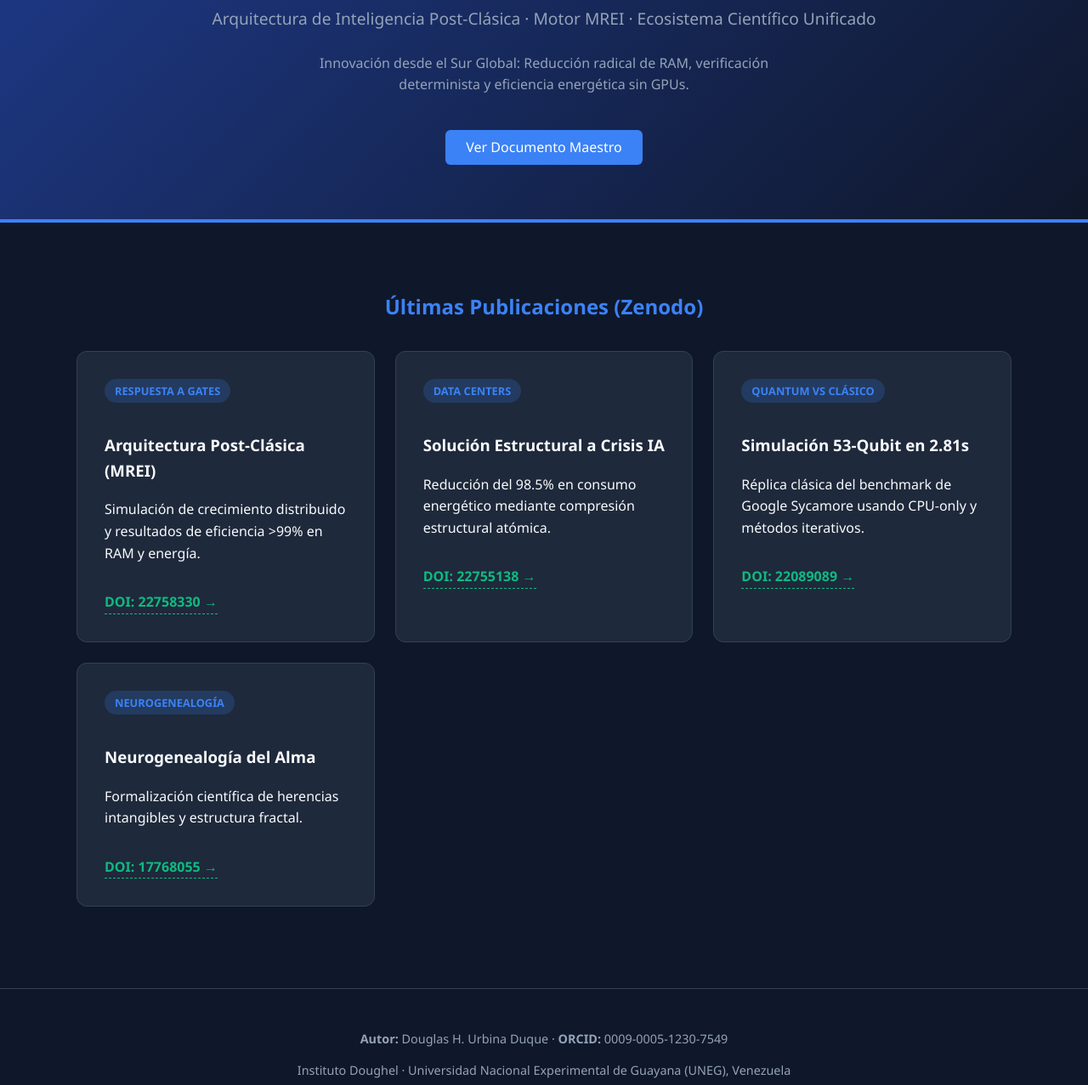
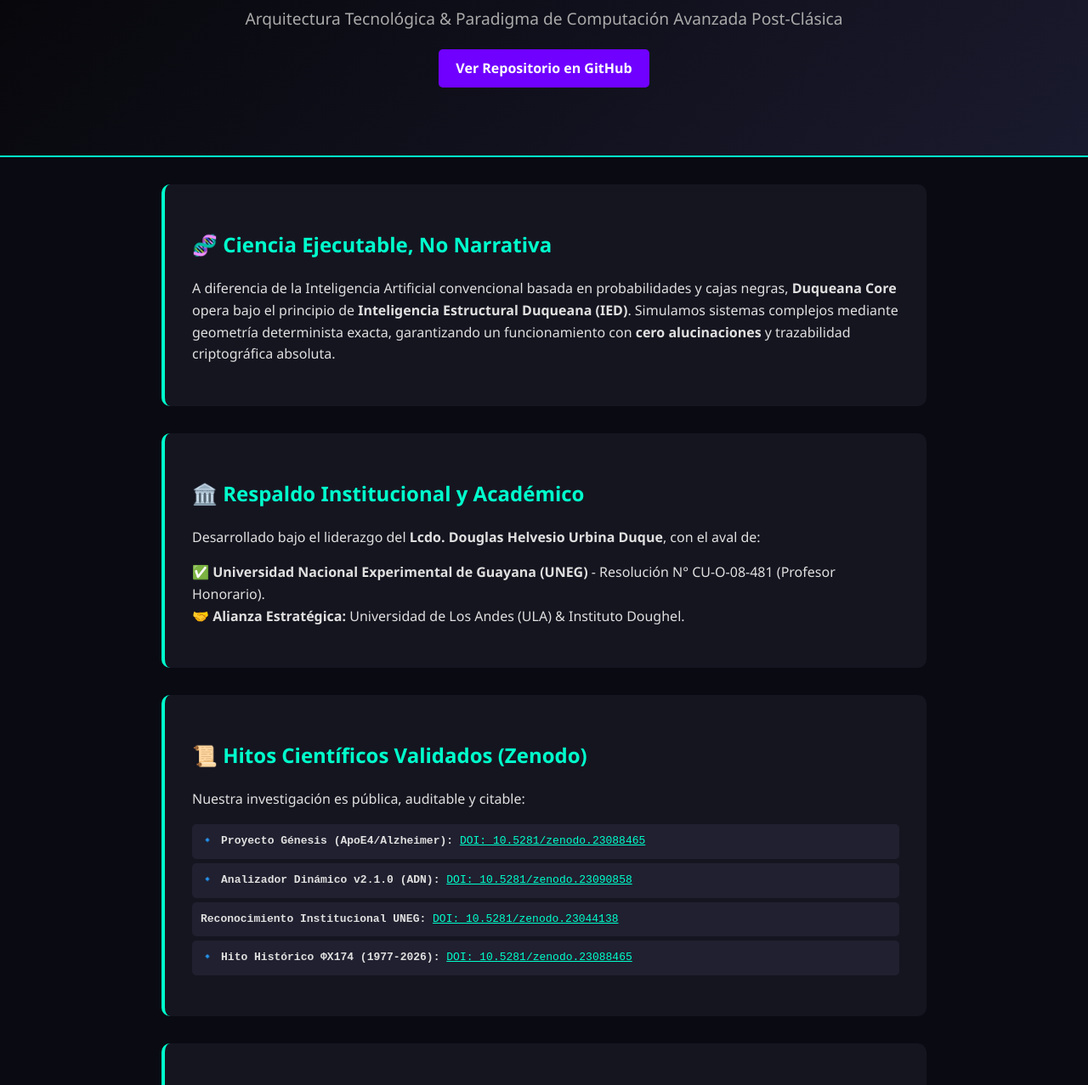
Before and after one commit to dougheliano-beep/DUQUEANA--CORE-, a website: page index.html in a window 1280 px wide. Shown: the part 150-1427 px from the top of the page at 85% size. Drawn offline with Linux system fonts and the light colour scheme.

Commit message:
index.html

```diff
--- a/index.html
+++ b/index.html
@@ -3,91 +3,80 @@
 <head>
     <meta charset="UTF-8">
     <meta name="viewport" content="width=device-width, initial-scale=1.0">
-    <title>Duqueana Core · Post-Classical AI Framework</title>
-    <meta name="description" content="Ecosistema Científico Duqueano: Inteligencia Estructural, MREI y Eficiencia Radical.">
+    <title>Duqueana Core | Computación Post-Clásica</title>
     <style>
         :root {
-            --bg-color: #0f172a;
-            --card-bg: #1e293b;
-            --text-main: #f8fafc;
-            --text-sec: #94a3b8;
-            --accent: #3b82f6;
-            --accent-hover: #2563eb;
-            --success: #10b981;
+            --bg-color: #0a0a12;
+            --text-color: #e0e0e0;
+            --accent-color: #00ffcc; /* Cyan Neon */
+            --secondary-color: #7000ff; /* Purple Neon */
+            --card-bg: #151520;
         }
         body {
-            font-family: 'Segoe UI', system-ui, sans-serif;
+            font-family: 'Segoe UI', Tahoma, Geneva, Verdana, sans-serif;
             background-color: var(--bg-color);
-            color: var(--text-main);
+            color: var(--text-color);
             margin: 0;
-            padding: 0;
             line-height: 1.6;
         }
         header {
-            background: linear-gradient(135deg, #1e3a8a 0%, #0f172a 100%);
+            background: linear-gradient(135deg, #050508 0%, #1a1a2e 100%);
             padding: 4rem 2rem;
             text-align: center;
-            border-bottom: 4px solid var(--accent);
+            border-bottom: 2px solid var(--accent-color);
         }
-        h1 { margin: 0; font-size: 3rem; letter-spacing: -1px; }
-        h2 { color: var(--accent); margin-top: 0; }
-        .subtitle { color: var(--text-sec); font-size: 1.2rem; margin-top: 1rem; }
-
-        .container { max-width: 1100px; margin: 0 auto; padding: 2rem; }
-
-        .grid {
-            display: grid;
-            grid-template-columns: repeat(auto-fit, minmax(300px, 1fr));
-            gap: 1.5rem;
-            margin-top: 2rem;
+        h1 {
+            font-size: 3rem;
+            margin: 0;
+            background: -webkit-linear-gradient(var(--accent-color), var(--secondary-color));
+            -webkit-background-clip: text;
+            -webkit-text-fill-color: transparent;
         }
-
+        .subtitle {
+            font-size: 1.2rem;
+            color: #aaa;
+            margin-top: 1rem;
+        }
+        .container {
+            max-width: 900px;
+            margin: 0 auto;
+            padding: 2rem;
+        }
         .card {
             background-color: var(--card-bg);
             padding: 2rem;
-            border-radius: 12px;
-            border: 1px solid #334155;
-            transition: transform 0.2s, border-color 0.2s;
+            border-radius: 10px;
+            margin-bottom: 2rem;
+            border-left: 4px solid var(--accent-color);
         }
-        .card:hover { transform: translateY(-5px); border-color: var(--accent); }
-
-        .tag {
+        h2 { color: var(--accent-color); }
+        .btn {
             display: inline-block;
-            background-color: rgba(59, 130, 246, 0.2);
-            color: var(--accent);
-            padding: 0.25rem 0.75rem;
-            border-radius: 99px;
-            font-size: 0.8rem;
+            background-color: var(--secondary-color);
+            color: white;
+            padding: 10px 20px;
+            text-decoration: none;
+            border-radius: 5px;
             font-weight: bold;
-            margin-bottom: 1rem;
+            transition: 0.3s;
         }
-
-        .doi-link {
-            display: inline-block;
-            margin-top: 1rem;
-            color: var(--success);
-            text-decoration: none;
-            font-weight: bold;
-            border-bottom: 1px dashed var(--success);
+        .btn:hover { background-color: var(--accent-color); color: black; }
+        .doi-list {
+            list-style: none;
+            padding: 0;
         }
-
-        footer {
+        .doi-list li {
+            background: #202030;
+            margin: 5px 0;
+            padding: 10px;
+            border-radius: 5px;
+            font-family: monospace;
+        }
+        .footer {
             text-align: center;
             padding: 2rem;
-            margin-top: 4rem;
-            border-top: 1px solid #334155;
-            color: var(--text-sec);
-            font-size: 0.9rem;
-        }
-
-        .btn {
-            background-color: var(--accent);
-            color: white;
-            padding: 0.5rem 1.5rem;
-            text-decoration: none;
-            border-radius: 6px;
-            display: inline-block;
-            margin-top: 1rem;
+            color: #666;
+            font-size: 0.8rem;
         }
     </style>
 </head>
@@ -95,55 +84,62 @@
 
 <header>
     <h1>DUQUEANA CORE</h1>
-    <div class="subtitle">Arquitectura de Inteligencia Post-Clásica · Motor MREI · Ecosistema Científico Unificado</div>
-    <p style="max-width: 600px; margin: 1.5rem auto; color: var(--text-sec);">
-        Innovación desde el Sur Global: Reducción radical de RAM, verificación determinista y eficiencia energética sin GPUs.
+    <p class="subtitle">Arquitectura Tecnológica & Paradigma de Computación Avanzada Post-Clásica</p>
+    <p style="margin-top: 20px;">
+        <a href="https://github.com/dougheliano-beep/DUQUEANA--CORE-" class="btn">Ver Repositorio en GitHub</a>
     </p>
-    <a href="https://doi.org/10.5281/zenodo.22760698" class="btn" target="_blank">Ver Documento Maestro</a>
 </header>
 
 <div class="container">
-    <h2 style="text-align: center; margin-top: 3rem;"> Últimas Publicaciones (Zenodo)</h2>
-    <div class="grid">
-        <!-- Tarjeta 1 -->
+
+    <!-- Sección: Manifiesto -->
     <div class="card">
-            <span class="tag">RESPUESTA A GATES</span>
-            <h3>Arquitectura Post-Clásica (MREI)</h3>
-            <p>Simulación de crecimiento distribuido y resultados de eficiencia >99% en RAM y energía.</p>
-            <a href="https://doi.org/10.5281/zenodo.22758330" class="doi-link" target="_blank">DOI: 22758330 →</a>
+        <h2>🧬 Ciencia Ejecutable, No Narrativa</h2>
+        <p>
+            A diferencia de la Inteligencia Artificial convencional basada en probabilidades y cajas negras,
+            <strong>Duqueana Core</strong> opera bajo el principio de <strong>Inteligencia Estructural Duqueana (IED)</strong>.
+            Simulamos sistemas complejos mediante geometría determinista exacta, garantizando un funcionamiento con
+            <strong>cero alucinaciones</strong> y trazabilidad criptográfica absoluta.
+        </p>
     </div>
 
-        <!-- Tarjeta 2 -->
+    <!-- Sección: Validación Institucional -->
     <div class="card">
-            <span class="tag">DATA CENTERS</span>
-            <h3>Solución Estructural a Crisis IA</h3>
-            <p>Reducción del 98.5% en consumo energético mediante compresión estructural atómica.</p>
-            <a href="https://doi.org/10.5281/zenodo.22755138" class="doi-link" target="_blank">DOI: 22755138 →</a>
+        <h2>🏛️ Respaldo Institucional y Académico</h2>
+        <p>Desarrollado bajo el liderazgo del <strong>Lcdo. Douglas Helvesio Urbina Duque</strong>, con el aval de:</p>
+        <ul style="list-style-type: none; padding-left: 0;">
+            <li>✅ <strong>Universidad Nacional Experimental de Guayana (UNEG)</strong> - Resolución N° CU-O-08-481 (Profesor Honorario).</li>
+            <li>🤝 <strong>Alianza Estratégica:</strong> Universidad de Los Andes (ULA) & Instituto Doughel.</li>
+        </ul>
     </div>
 
-        <!-- Tarjeta 3 -->
+    <!-- Sección: Hitos y DOIs -->
     <div class="card">
-            <span class="tag">QUANTUM VS CLÁSICO</span>
-            <h3>Simulación 53-Qubit en 2.81s</h3>
-            <p>Réplica clásica del benchmark de Google Sycamore usando CPU-only y métodos iterativos.</p>
-            <a href="https://doi.org/10.5281/zenodo.22089089" class="doi-link" target="_blank">DOI: 22089089 →</a>
+        <h2>📜 Hitos Científicos Validados (Zenodo)</h2>
+        <p>Nuestra investigación es pública, auditable y citable:</p>
+        <ul class="doi-list">
+            <li>🔹 <strong>Proyecto Génesis (ApoE4/Alzheimer):</strong> <a href="https://doi.org/10.5281/zenodo.23088465" style="color:var(--accent-color)">DOI: 10.5281/zenodo.23088465</a></li>
+            <li>🔹 <strong>Analizador Dinámico v2.1.0 (ADN):</strong> <a href="https://doi.org/10.5281/zenodo.23090858" style="color:var(--accent-color)">DOI: 10.5281/zenodo.23090858</a></li>
+            <li> <strong>Reconocimiento Institucional UNEG:</strong> <a href="https://doi.org/10.5281/zenodo.23044138" style="color:var(--accent-color)">DOI: 10.5281/zenodo.23044138</a></li>
+            <li>🔹 <strong>Hito Histórico ΦX174 (1977-2026):</strong> <a href="https://doi.org/10.5281/zenodo.23088465" style="color:var(--accent-color)">DOI: 10.5281/zenodo.23088465</a></li>
+        </ul>
     </div>
 
-        <!-- Tarjeta 4 -->
+    <!-- Sección: Tecnología -->
     <div class="card">
-            <span class="tag">NEUROGENEALOGÍA</span>
-            <h3>Neurogenealogía del Alma</h3>
-            <p>Formalización científica de herencias intangibles y estructura fractal.</p>
-            <a href="https://doi.org/10.5281/zenodo.17768055" class="doi-link" target="_blank">DOI: 17768055 →</a>
-        </div>
-    </div>
+        <h2>⚡ Eficiencia Radical</h2>
+        <p>
+            <strong>Motor MREI v2.1.1:</strong> Resuelve problemas de frontera (Plegamiento de Proteínas, Navier-Stokes, Genómica)
+            utilizando apenas <strong>~6-15 KB de RAM</strong> mediante Unidades Doulita.
+        </p>
     </div>
 
-<footer>
-    <p><strong>Autor:</strong> Douglas H. Urbina Duque · <strong>ORCID:</strong> 0009-0005-1230-7549</p>
-    <p>Instituto Doughel · Universidad Nacional Experimental de Guayana (UNEG), Venezuela</p>
-    <p>© 2026 Duqueana Core · Licencia CC-BY-NC-ND 4.0</p>
-</footer>
+</div>
+
+<div class="footer">
+    <p>© 2026 Instituto Doughel · Duqueana Core · Venezuela</p>
+    <p>"La geometría determinista no necesita permisos. Solo necesita verdad."</p>
+</div>
 
 </body>
 </html>
```
Lines whose indentation alone changed are shown as unchanged.
